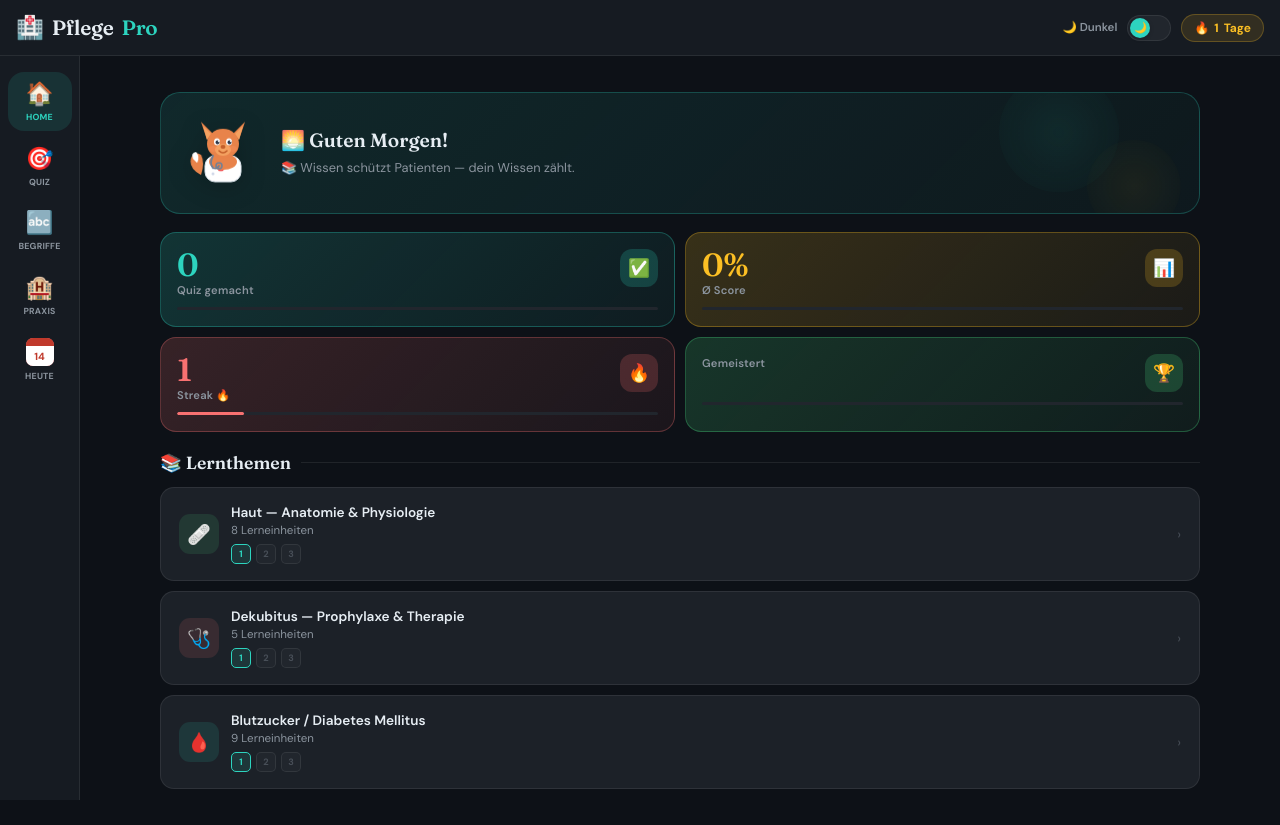
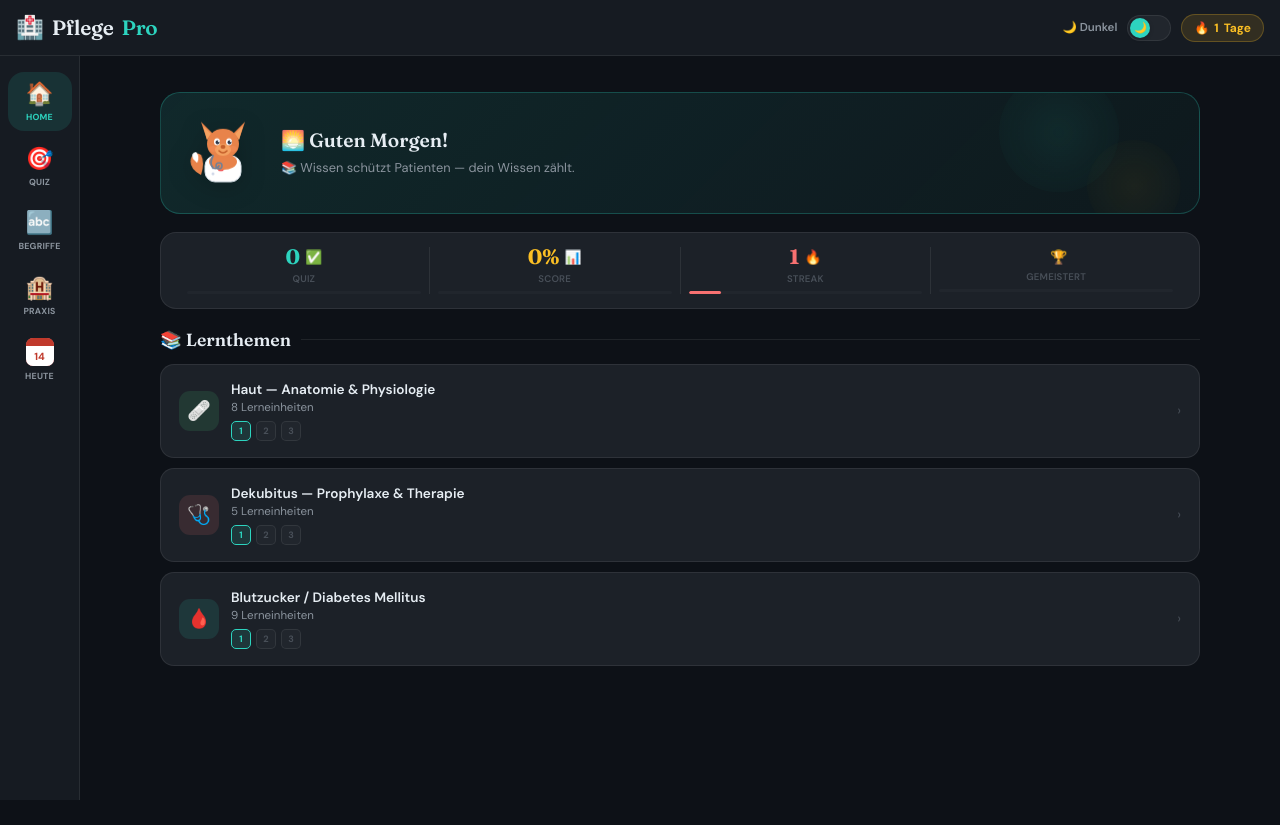
Before and after one commit to PflegePro-app/PflegePro, a React (Vite) app: page / in a window 1280 px wide. After the commit the page ends 800 px from the top, so only its background shows below. Built offline with nearby package versions, Linux system fonts and the light colour scheme.

Commit message:
Stats barre horizontale compacte Home

```diff
--- a/src/screens/Home.jsx
+++ b/src/screens/Home.jsx
@@ -107,6 +107,81 @@ function Mascot({ name }) {
   )
 }
 
+// Barre de stats horizontale compacte
+function StatsBar({ quizCount, avgScore, streak, mastered }) {
+  const stats = [
+    { icon:'✅', value: quizCount,      label:'Quiz',       color:'var(--teal)',  bar: Math.min(quizCount*10,100) },
+    { icon:'📊', value: `${avgScore}%`, label:'Score',      color:'var(--amber)', bar: avgScore },
+    { icon:'🔥', value: streak,         label:'Streak',     color:'var(--rose)',  bar: Math.min(streak*14,100) },
+    { icon:'🏆', value: mastered,       label:'Gemeistert', color:'var(--green)', bar: Math.min(mastered*33,100) },
+  ]
+
+  return (
+    <div style={{
+      background: 'var(--card)',
+      border: '1px solid var(--border)',
+      borderRadius: 16,
+      padding: '14px 18px',
+      marginBottom: 20,
+      display: 'flex',
+      alignItems: 'center',
+      gap: 0,
+    }}>
+      {stats.map((s, i) => (
+        <div key={i} style={{
+          flex: 1,
+          display: 'flex',
+          flexDirection: 'column',
+          alignItems: 'center',
+          gap: 4,
+          padding: '0 8px',
+          borderRight: i < stats.length - 1 ? '1px solid var(--border)' : 'none',
+        }}>
+          {/* Valeur + icône */}
+          <div style={{ display:'flex', alignItems:'center', gap:5 }}>
+            <span style={{
+              fontFamily:"'Fraunces',serif",
+              fontSize:'1.3rem',
+              fontWeight:700,
+              color: s.color,
+              lineHeight:1,
+            }}>
+              {s.value}
+            </span>
+            <span style={{ fontSize:'.85rem' }}>{s.icon}</span>
+          </div>
+          {/* Label */}
+          <div style={{
+            fontSize:'.6rem',
+            color:'var(--ink3)',
+            fontWeight:600,
+            letterSpacing:'.2px',
+            textTransform:'uppercase',
+          }}>
+            {s.label}
+          </div>
+          {/* Mini barre */}
+          <div style={{
+            width:'100%', height:3,
+            borderRadius:2,
+            background:'var(--bg3)',
+            overflow:'hidden',
+            marginTop:2,
+          }}>
+            <div style={{
+              height:'100%',
+              borderRadius:2,
+              background: s.color,
+              width:`${s.bar}%`,
+              transition:'width 1s ease',
+            }}/>
+          </div>
+        </div>
+      ))}
+    </div>
+  )
+}
+
 export default function Home() {
   const { progress, THEMES, QUIZZES, openDetail } = useContext(AppContext)
 
@@ -130,35 +205,18 @@ export default function Home() {
     return Math.min(3, Math.ceil((QUIZZES[themeId] || []).length / 3))
   }
 
-  const stats = [
-    { cls:'stat-card-quiz',   icon:'✅', iconBg:'rgba(45,212,191,.2)',  color:'var(--teal)',  value:quizCount,      label:'Quiz gemacht', barColor:'var(--teal)',  barW:Math.min(quizCount*10,100) },
-    { cls:'stat-card-score',  icon:'📊', iconBg:'rgba(251,191,36,.2)',  color:'var(--amber)', value:`${avgScore}%`, label:'Ø Score',      barColor:'var(--amber)', barW:avgScore },
-    { cls:'stat-card-streak', icon:'🔥', iconBg:'rgba(248,113,113,.2)', color:'var(--rose)',  value:streak,         label:'Streak 🔥',    barColor:'var(--rose)',  barW:Math.min(streak*14,100) },
-    { cls:'stat-card-master', icon:'🏆', iconBg:'rgba(74,222,128,.2)',  color:'var(--green)', value:mastered,       label:'Gemeistert',   barColor:'var(--green)', barW:Math.min(mastered*33,100) },
-  ]
-
   return (
     <div style={{ maxWidth:'100%' }}>
 
       <Mascot name={progress.userName} />
 
-      {/* STAT CARDS */}
-      <div className="stats-row">
-        {stats.map((s, i) => (
-          <div key={i} className={`stat-card ${s.cls}`}>
-            <div className="stat-top">
-              <div>
-                <div className="stat-num" style={{ color:s.color }}>{s.value}</div>
-                <div className="stat-lbl">{s.label}</div>
-              </div>
-              <div className="stat-icon" style={{ background:s.iconBg }}>{s.icon}</div>
-            </div>
-            <div className="stat-mini-bar">
-              <div className="stat-mini-fill" style={{ width:`${s.barW}%`, background:s.barColor }}/>
-            </div>
-          </div>
-        ))}
-      </div>
+      {/* BARRE STATS HORIZONTALE COMPACTE */}
+      <StatsBar
+        quizCount={quizCount}
+        avgScore={avgScore}
+        streak={streak}
+        mastered={mastered}
+      />
 
       {/* SECTION TITRE */}
       <div className="sec-title">📚 Lernthemen</div>
```
